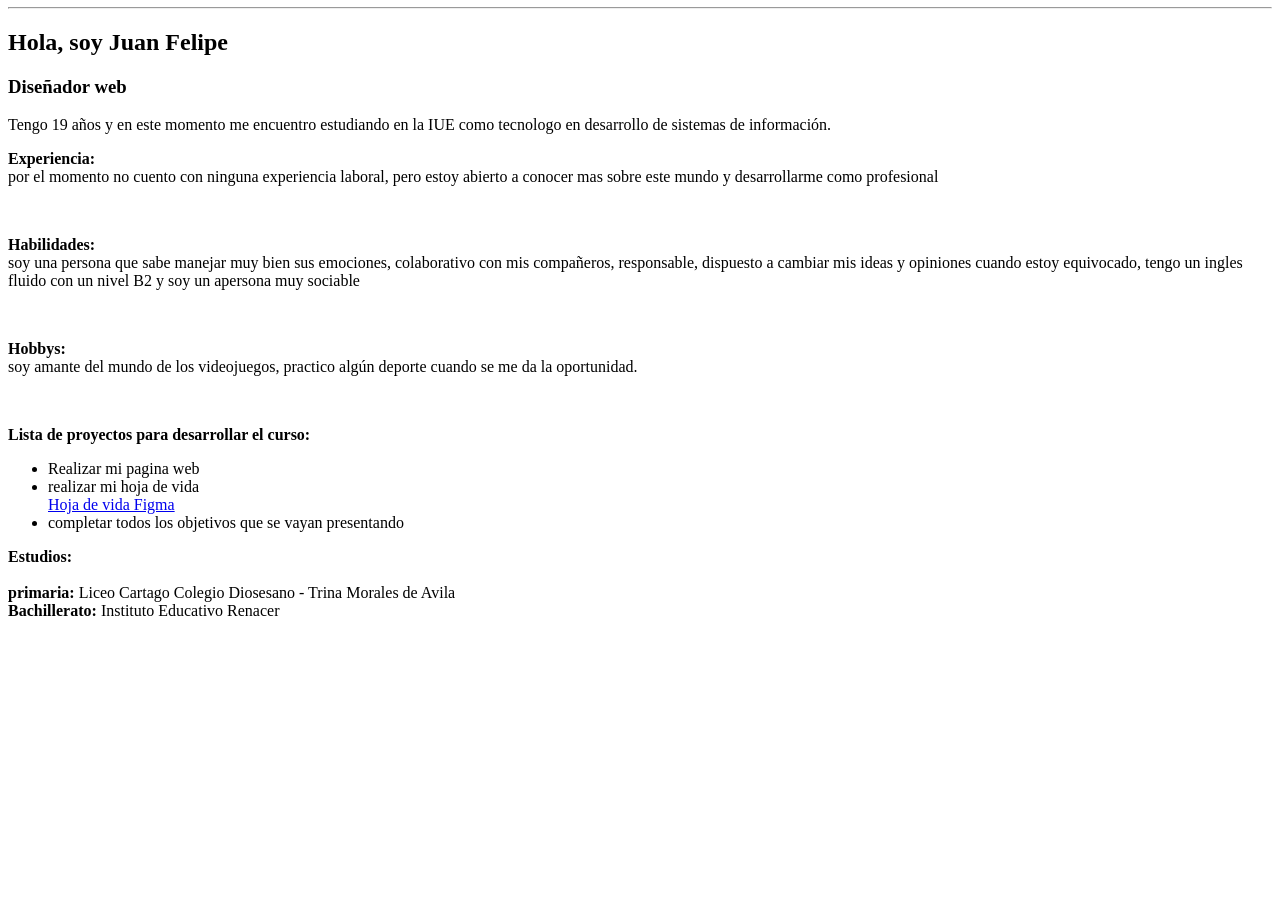
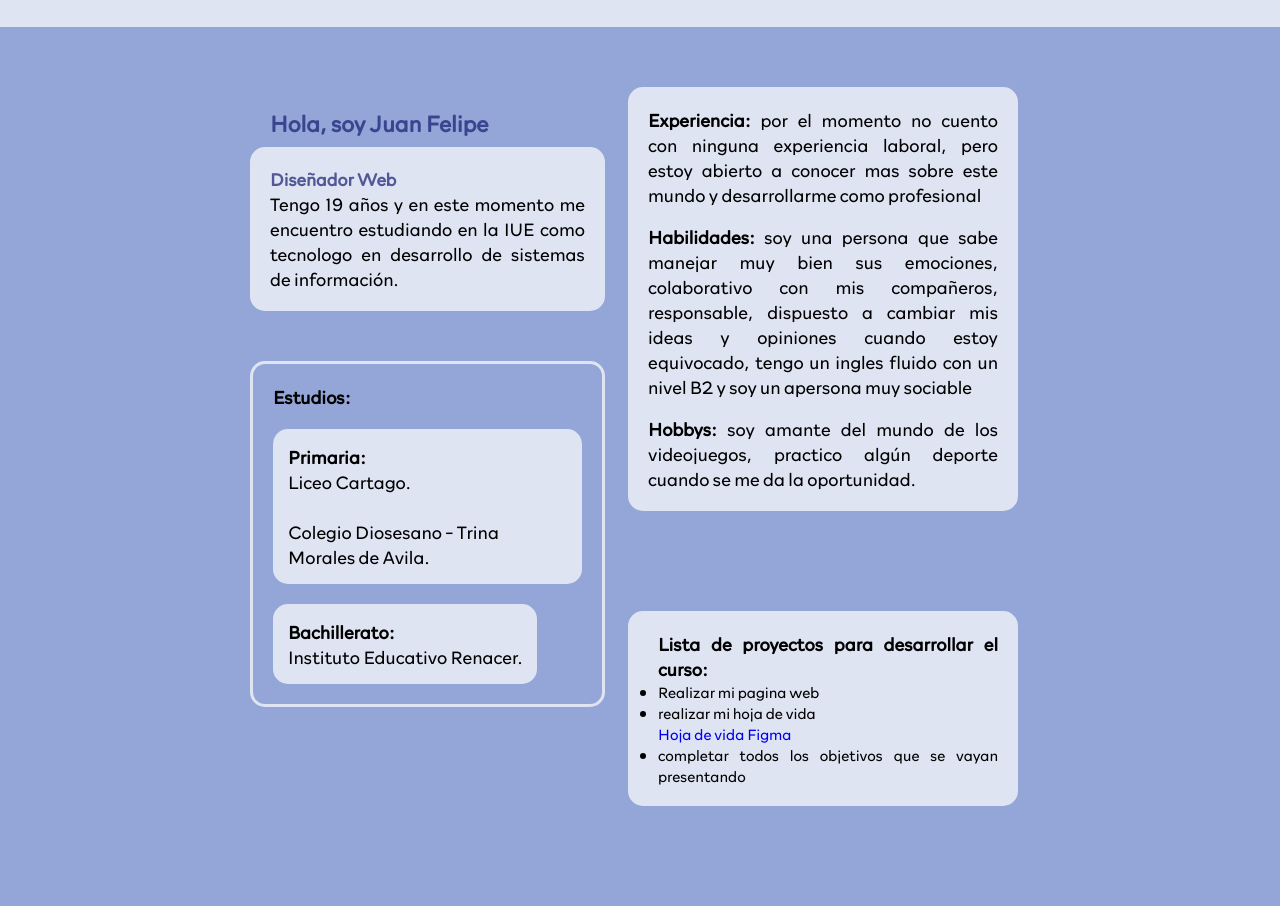
Before and after one commit to juanfem11/PaginaWebDefinitiva, a plain HTML site: page Pagina_SobreMi.html in a window 1280 px wide. Shown: the part 73-979 px from the top of the page. Before the commit the page ends 800 px from the top, so only its background shows below. Drawn offline with Linux system fonts and the light colour scheme.

Commit message:
pagina sobre mi

```diff
--- /dev/null
+++ b/Estilo_SobreMi.css
@@ -0,0 +1,164 @@
+* {
+    padding: 0%;
+    margin: 0%;
+}
+
+
+
+  @font-face {
+    font-family: Rockford;
+    src: url("font/font/RockfordSans-Light.otf");
+  }
+
+body {
+    background:rgba(53, 87, 182, 0.53);
+    font-weight: 400;
+    font-size: 15px;
+  }
+
+  a {
+    text-decoration: none;
+    font-family: Rockford;
+  }
+
+
+  header {
+    font-family: rockford;
+    padding: 30px 0px 20px 0px;
+    height: 50px;
+    position: relative;
+    display: flex;
+    background-color: rgba(255, 255, 255, 0.7);
+  }
+
+
+  div {
+    border-radius: 15px;
+    height: 50px;
+  }
+
+  h2 {
+    color: rgba(21, 27, 112, 0.7);
+    font-family: Rockford;
+    margin-bottom: 20px;
+  }
+
+  h3{
+color: rgba(21, 27, 112, 0.7);
+font-family: Rockford;
+  }
+
+  li{
+font-family: Rockford;
+  }
+
+  p {
+    font-family: Rockford;
+    font-size: 18px;
+  }
+
+  .head{
+      margin-left: 600px;
+  }
+
+  .aboutme{
+margin-left: 20px;
+  }
+
+  .Container {
+    display: flex;
+    flex-direction: row;
+    flex-wrap: nowrap;
+    justify-content: center;
+    align-content: stretch;
+    align-items: flex-start;
+  }
+
+  .item {
+    height: auto;
+    padding: 20px;
+    text-align: justify;
+    border-radius: 25px;
+    box-shadow: 0px 0px 12px 0px rgba(0, 0, 0, 0.53);
+    background-color: var(--gray);
+  }
+
+  .item:hover {
+    background-color: var(--mainDark);
+    transition: 0.5s ease;
+  }
+
+  .wrapper {
+    display: grid;
+    grid-template-columns: repeat(2, 1fr);
+    grid-auto-rows: minmax(150px, auto);
+    row-gap: 100px;
+    column-gap: 3%;
+    width: 60%;
+    margin-top: 60px;
+    margin-left: 250px;
+  }
+
+  .one {
+    grid-column: 1;
+    grid-row: 1;
+    text-align: justify;
+    padding: 20px;
+  }
+  .two {
+    grid-column: 2;
+    grid-row: 1;
+    background: rgba(255, 255, 255, 0.7);
+    text-align: justify;
+    padding: 20px;
+    width: 350px;
+    height: auto;
+  }
+
+  .three {
+    margin-top: 60px;
+    grid-column: 1;
+    grid-row: 1;
+    background: rgba(255, 255, 255, 0.7);
+    text-align: justify;
+    padding: 20px;
+    width: auto;
+    height: max-content;
+  }
+
+  .Estudio{
+      padding: 20px;
+      margin-top: -250px;
+      border-style: solid;
+      border-color: rgba(255, 255, 255, 0.7);
+      height: max-content;
+  }
+
+  .Primaria{
+      margin-top: 20px;
+      margin-left: 0px;
+      margin-bottom: 20px;
+      background-color: rgba(255, 255, 255, 0.7);
+      width: fit-content;
+      height: max-content;
+      padding: 15px;
+  }
+
+  .Bachiller{
+    margin-top: 20px;
+    background-color: rgba(255, 255, 255, 0.7);
+    width: fit-content;
+    height: max-content;
+    padding: 15px;
+  }
+
+  .lista{
+    margin-bottom: 100px;
+    background: rgba(255, 255, 255, 0.7);
+    text-align: justify;
+    padding: 20px;
+    padding-left: 30px;
+    width: fit-content;
+    height: max-content;
+
+  }
--- a/Pagina_SobreMi.html
+++ b/Pagina_SobreMi.html
@@ -4,83 +4,86 @@
     <meta charset="UTF-8">
     <meta http-equiv="X-UA-Compatible" content="IE=edge">
     <meta name="viewport" content="width=device-width, initial-scale=1.0">
+    <link rel="stylesheet" href=Estilo_SobreMi.css>
     <title>Sobre mi</title>
 </head>
 <body>
-    <h1>Bienvenido a mi sitio web</h1>
+  <header>
+    <p class="head">
+      <p><a href="index.html">Home</a></p>
+      <p class="aboutme"><a href="#">About Me </a></p>
+    </p>
+  </header>
 
-  <hr>
+  <section class="wrapper">
 
+    <div class="one">
       <p>
-    <dl>
         <h2>Hola, soy Juan Felipe</h2>
-    </dl>
-    <dt>
-      <h3>Diseñador web</h3>
-    </dt>
     </p>
-
-
+    </div>
+    <div class="three">
+      <h3>Diseñador Web</h3>
       <p>Tengo 19 años y en este momento
         me encuentro estudiando en la IUE
         como tecnologo en desarrollo de sistemas
         de información. </p>
+      </div>
 
-  <p>
-    <dl> <strong>Experiencia:</strong>
-      <dt>
+  <div class="two">
+
+  <p><strong>Experiencia:</strong>
         por el momento no cuento con
         ninguna experiencia laboral, pero estoy
         abierto a conocer mas sobre este mundo y
-        desarrollarme como profesional
-      </dt>
-    </dl>
-
+        desarrollarme como profesional</p>
   <br>
-
-    <dl> <strong>Habilidades:</strong>
-      <dt>
+  <p><strong>Habilidades:</strong>
         soy una persona que sabe
         manejar muy bien sus emociones, colaborativo
         con mis compañeros, responsable, dispuesto a
         cambiar mis ideas y opiniones cuando estoy
         equivocado, tengo un ingles fluido con un
-        nivel B2 y soy un apersona muy sociable
-      </dt>
-    </dl>
-
+        nivel B2 y soy un apersona muy sociable</p>
 <br>
-
-    <dl> <strong>Hobbys:</strong>
-      <dt>
+ <p><strong>Hobbys:</strong>
         soy amante del mundo de los
         videojuegos, practico algún deporte cuando
-        se me da la oportunidad.
-      </dt>
-    </dl>
+        se me da la oportunidad.</p>
+</div>
+
+<div class="Estudio">
+  <p><strong>Estudios:</strong></p>
+
+  <div class="Primaria">
+    <p>
+      <strong>Primaria:</strong>
+      <br>
+        Liceo Cartago.
+        <br>
+        <br>
+        Colegio Diosesano - Trina Morales de Avila.
+  </div>
+
+  <div class="Bachiller">
+    <p><strong>Bachillerato:</strong> <br>
+      Instituto Educativo Renacer.</p>
+  </div>
+</div>
 
 
-  </p>
 
-  <br>
-
+<div class="lista">
 <p> <strong> Lista de proyectos para desarrollar el curso:</strong>
-
   <ul>
     <li>Realizar mi pagina web</li>
     <li>realizar mi hoja de vida</li> <a href="https://www.figma.com/file/hfp55N60BN6HzHIBka7FPg/Presentacion1?node-id=0%3A1">Hoja de vida Figma</a>
     <li>completar todos los objetivos que se vayan presentando</li>
   </ul>
+</p>
+</div>
+</section>
 
-  </p>
 
-  <strong>Estudios:</strong>
-  <br>
-  <br>
-  <dt> <strong>primaria:</strong>
-    Liceo Cartago
-    Colegio Diosesano - Trina Morales de Avila
-  </dt>
-  <dt><strong>Bachillerato:</strong> Instituto Educativo Renacer</dt>
 </body>
 </html>
```
Also changed, not shown: font/font/Miracle Personal use.otf (added), font/font/Moon-Bold.woff (added), font/font/Moon-Bold.woff2 (added), font/font/Moon-Regular.woff (added), font/font/Moon-Regular.woff2 (added), font/font/RockfordSans-Light.otf (added), font/font/dream orphans bd it.ttf (added), font/font/dream orphans bd.ttf (added), font/font/dream orphans it.ttf (added), font/font/dream orphans.ttf (added). Lines whose indentation alone changed are shown as unchanged.
